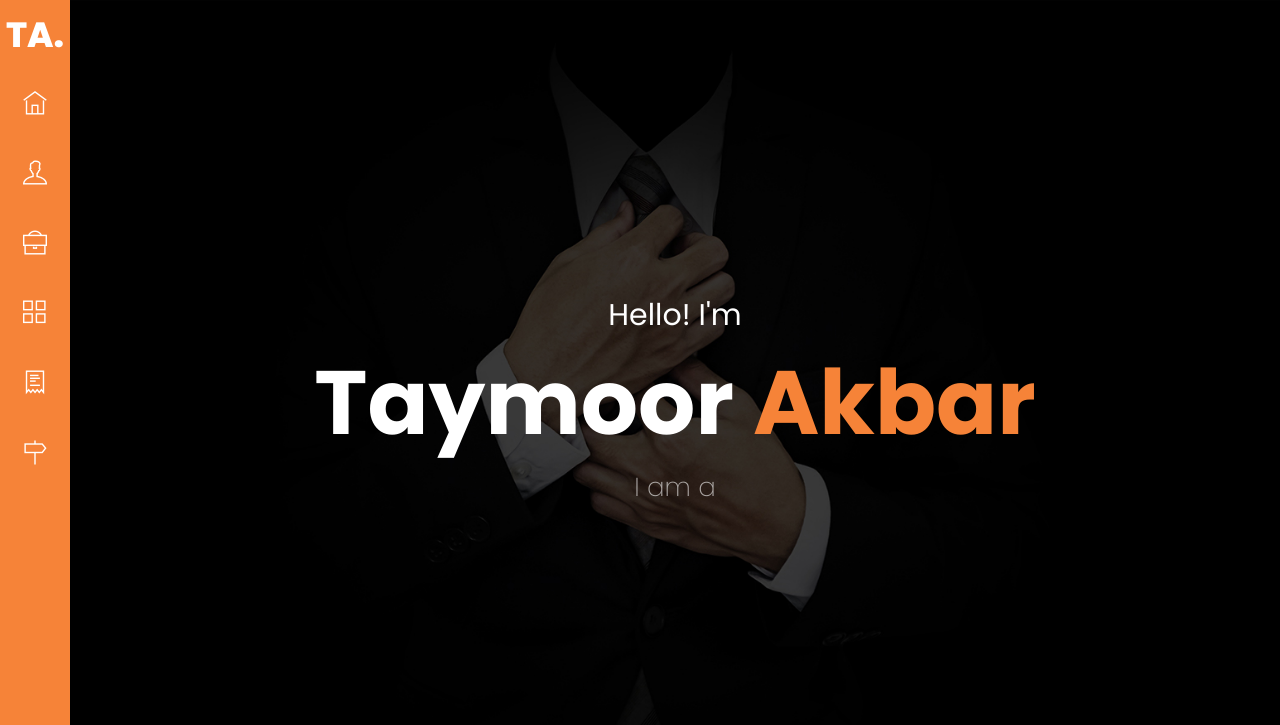
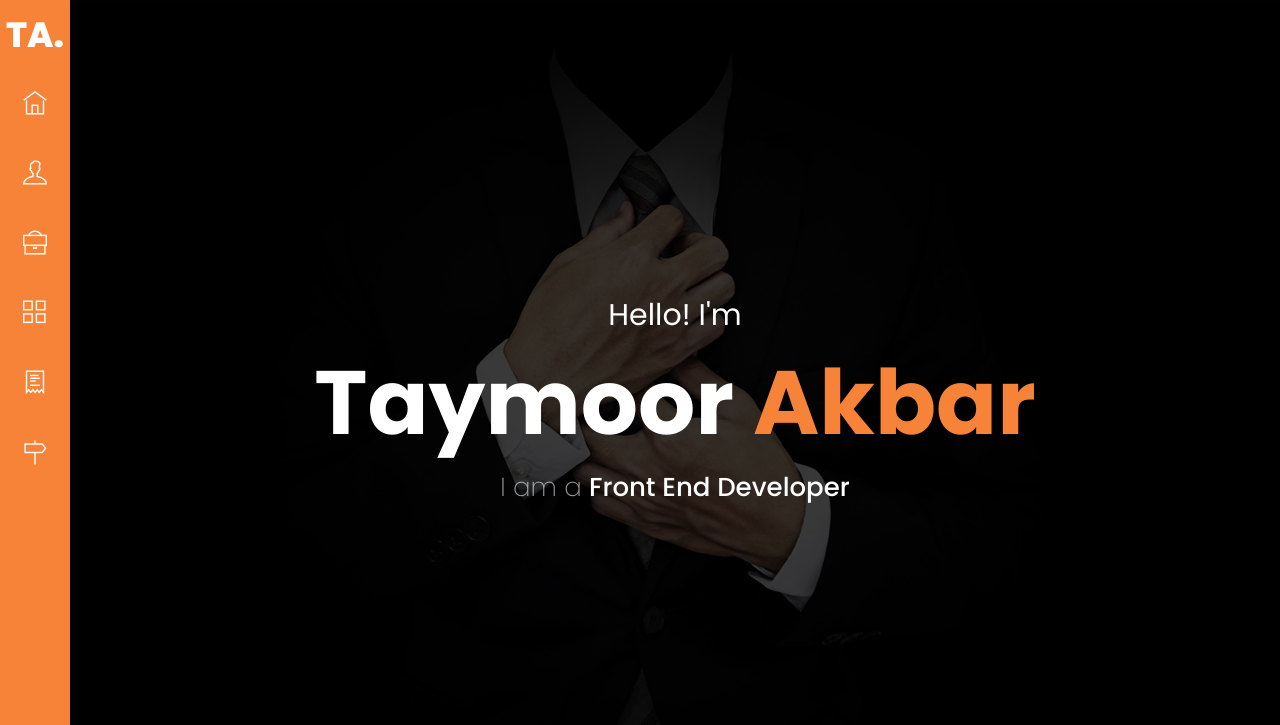
Before and after one commit to TaymoorAk/Portfolio, a plain HTML site: page index.html in a window 1280 px wide. Shown: the top 725 px of the page. Drawn offline with nearby package versions, Linux system fonts and the light colour scheme.

Commit message:
half -index-portfolio

```diff
--- a/index.html
+++ b/index.html
@@ -175,7 +175,7 @@
                         <div class="col-lg-8 text-center home-text">
                           <label>Hello! I'm</label>
                           <h1 class="font-alt">Taymoor <span>Akbar</span></h1>
-                          <p>I am a <span id="type-it"></span></p>
+                          <p>I am a <span id="type-it">Front End Developer</span></p>
                         </div>
                       </div>
                     </div>
```
